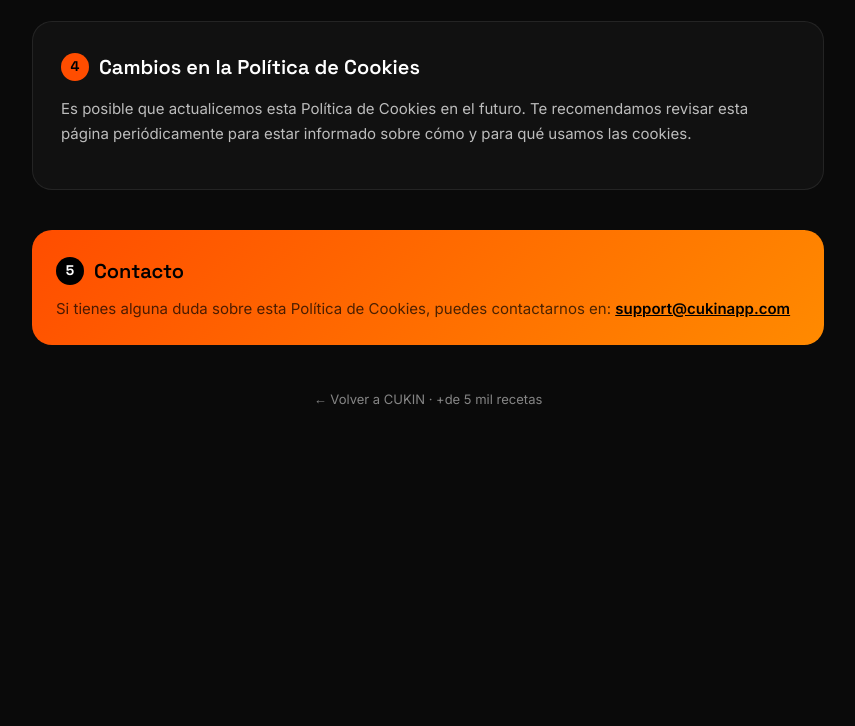
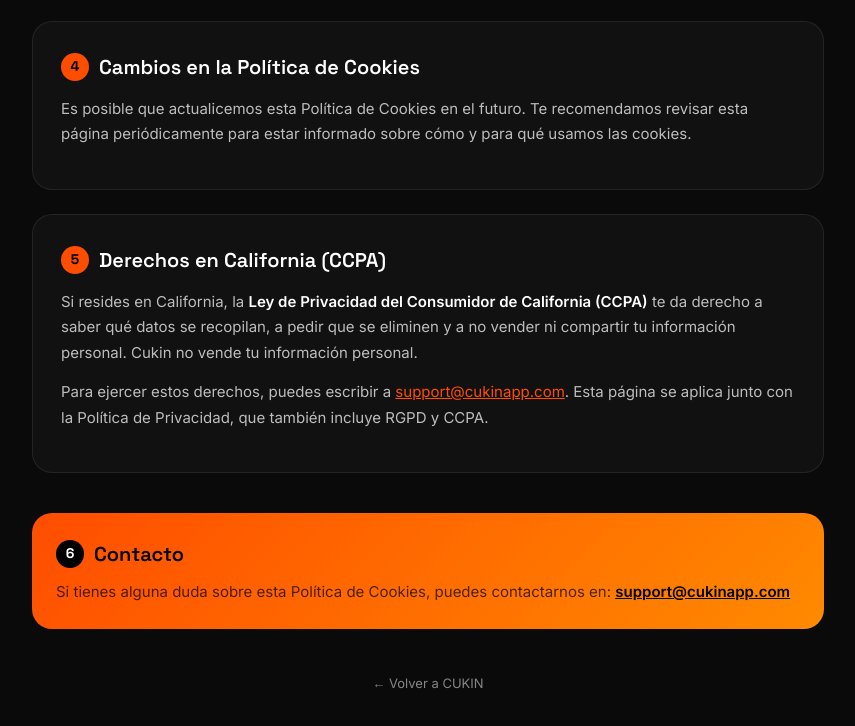
Before and after one commit to officedebeka-cloud/cukinapp.com, a plain HTML site: page cookies.html in a window 1280 px wide. Shown: the part 1340-2066 px from the top of the page, without its empty margins (212-1067 px from the left). Before the commit the page ends 1832 px from the top, so only its background shows below. Drawn offline with Linux system fonts and the light colour scheme.

Commit message:
Update cookies.html

```diff
--- a/cookies.html
+++ b/cookies.html
@@ -41,7 +41,7 @@ strong{color:#fff;font-weight:600}
 <div class="container">
   <div class="top"><a href="/">← Volver a CUKIN</a></div>
   <h1>Política de <span>Cookies</span> de Cukin</h1>
-  <p class="subtitle">Última actualización: Agosto de 2026</p>
+  <p class="subtitle">Última actualización: Noviembre de 2026 · Cukin, la red social donde todo el mundo cocina</p>
 
   <div class="card">
     <h2><span class="num">1</span> ¿Qué son las cookies?</h2>
@@ -80,12 +80,18 @@ strong{color:#fff;font-weight:600}
     <p>Es posible que actualicemos esta Política de Cookies en el futuro. Te recomendamos revisar esta página periódicamente para estar informado sobre cómo y para qué usamos las cookies.</p>
   </div>
 
+  <div class="card">
+    <h2><span class="num">5</span> Derechos en California (CCPA)</h2>
+    <p>Si resides en California, la <strong>Ley de Privacidad del Consumidor de California (CCPA)</strong> te da derecho a saber qué datos se recopilan, a pedir que se eliminen y a no vender ni compartir tu información personal. Cukin no vende tu información personal.</p>
+    <p>Para ejercer estos derechos, puedes escribir a <a href="mailto:support@cukinapp.com" style="color:#FF4D00;text-decoration:underline">support@cukinapp.com</a>. Esta página se aplica junto con la Política de Privacidad, que también incluye RGPD y CCPA.</p>
+  </div>
+
   <div class="contact">
-    <h2 style="color:#000;margin-bottom:8px"><span class="num" style="background:#000;color:#fff">5</span> Contacto</h2>
+    <h2 style="color:#000;margin-bottom:8px"><span class="num" style="background:#000;color:#fff">6</span> Contacto</h2>
     <p>Si tienes alguna duda sobre esta Política de Cookies, puedes contactarnos en: <a href="mailto:support@cukinapp.com">support@cukinapp.com</a></p>
   </div>
 
-  <div class="footer"><a href="/">← Volver a CUKIN · +de 5 mil recetas</a></div>
+  <div class="footer"><a href="/">← Volver a CUKIN</a></div>
 </div>
 </body>
 </html>
```
